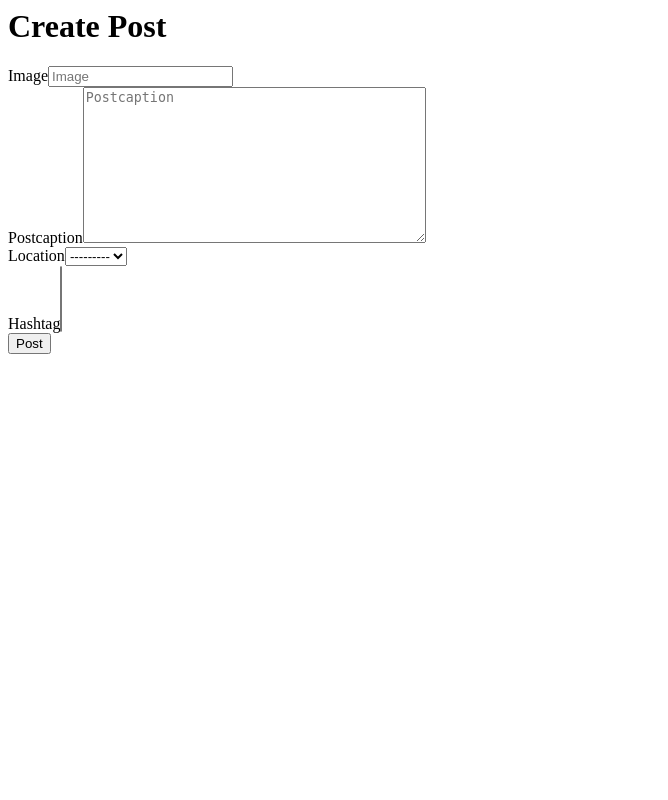
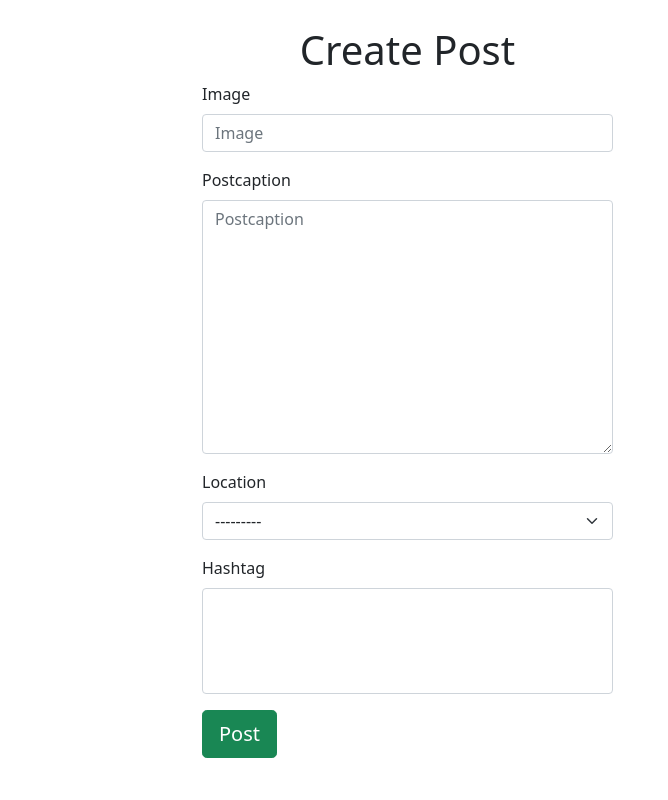
Before and after one commit to Daniel-Muruthi/instagramclone, a Django app: page /post/new/ in a window 1280 px wide. Shown: the whole page, without its empty margins (0-668 px from the left). Run offline with Django 3.2, Linux system fonts and the light colour scheme; the visitor is signed in with stand-in values (Sample User, id 1); data that the repository does not hold is empty; some libraries are stand-ins or nearby versions.

Commit message:
This will add blogpost adding abilities

```diff
--- a/cloneapp/models.py
+++ b/cloneapp/models.py
@@ -12,11 +12,15 @@ from django.contrib import auth
 class Location(models.Model):
     location=models.CharField(max_length=30)
 
+    objects = models.Manager()
+
     def __str__(self):
         return self.location
 
 class HashTag(models.Model):
     hashtag=models.CharField(max_length=30)
+
+    objects = models.Manager()
 
     def __str__(self):
         return self.hashtag
@@ -25,6 +29,8 @@ class Comment(models.Model):
     userpost = models.IntegerField
     username = models.ForeignKey(User, on_delete=models.CASCADE)
     comment = models.TextField()
+
+    objects = models.Manager()
 
     def savecomment(self):
         self.save()
@@ -38,6 +44,8 @@ class Post(models.Model):
     pub_date = models.DateTimeField(auto_now_add=True)
     likes = models.IntegerField(default=0)
     comments = models.TextField(blank=True, max_length=500)
+
+    objects = models.Manager()
 
 
     @classmethod
@@ -57,6 +65,8 @@ class UserProfile(models.Model):
     bio = models.CharField(max_length=255),
     userpic = CloudinaryField('image')
 
+    objects = models.Manager()
+
     def __str__(self):
         return self.username
 
--- a/cloneapp/templates/delete.html
+++ b/cloneapp/templates/delete.html
@@ -1,4 +1,6 @@
+{% extends 'base.html' %}
 {% block content %}
+
 <div class="container">
     <div class="vh-100 d-flex align-items-center justify-content-center">
         <form method="post">
@@ -10,9 +12,10 @@
                 </div>
                 <div>
                     <button class="btn btn-danger" type="submit">Confirm Delete</button>
-                    <a class="btn-success" href="{% url 'cloneapp:findpost' object.id%}">Cancel</a>
+                    <a class="btn mx-3 btn-success" href="{% url 'cloneapp:findpost' object.id%}">Cancel</a>
                 </div>
             </div>
         </form>
     </div>
 </div>
+{%endblock%}
--- a/cloneapp/templates/findpost.html
+++ b/cloneapp/templates/findpost.html
@@ -14,7 +14,7 @@
                         <p>Created at: {{object.pub_date}}</p>
                         <div class="card-footer">
                             <div class="d-flex my-1" style="justify-content: center;">
-                                <a href="/{{object.id}}/delete/" class="btn btn-danger ">Delete Image</a>
+                                <a href="{%url 'cloneapp:delete' post.id%}" class="btn btn-danger ">Delete Post</a>
                             </div>
                         </div>
                     </div>
--- a/cloneapp/templates/post_form.html
+++ b/cloneapp/templates/post_form.html
@@ -1,14 +1,23 @@
-
-{% load bootstrap4 %}
 
 
+{%load bootstrap5 %}
 
+{%block styles%}
+<link href="https://cdn.jsdelivr.net/npm/bootstrap@5.0.2/dist/css/bootstrap.min.css" rel="stylesheet" integrity="sha384-EVSTQN3/azprG1Anm3QDgpJLIm9Nao0Yz1ztcQTwFspd3yD65VohhpuuCOmLASjC" crossorigin="anonymous">
+{%endblock%}
   {{form.media}}
+  <div class="container">
+    <div class="row">
+      <div class="col-sm-12">
+        <div class="vh-100 d-flex flex-column align-items-center justify-content-center col-sm-7">
+          <h1>Create Post</h1>
+          <form  action="{%url 'cloneapp:newerpost'%}" method="POST" enctype="multipart/form-data">
+            {%csrf_token%}
 
-<h1>Create Post</h1>
-<form   method="POST" enctype="multipart/form-data">
-  {%csrf_token%}
-
-  {% bootstrap_form form%}
-  <input type="submit" class="btn btn-success btn-lg" value="Post">
-</form>
+            {% bootstrap_form form %}
+            <input type="submit" class="btn btn-success btn-lg" value="Post">
+          </form>
+        </div>
+      </div>
+    </div>
+  </div>
--- a/cloneapp/views.py
+++ b/cloneapp/views.py
@@ -1,3 +1,4 @@
+from django.db.models.base import Model
 from django.shortcuts import render, redirect, get_object_or_404
 from django.http import HttpResponse
 from django.contrib.auth.decorators import login_required
@@ -11,6 +12,7 @@ from django.urls import reverse, reverse_lazy
 from django.views.generic import DetailView, FormView,UpdateView, CreateView, DeleteView
 from django.views import generic
 from django.contrib.auth.mixins import LoginRequiredMixin, UserPassesTestMixin
+from cloneapp import models
 
 def landing(request):
     if request.method == "POST":
@@ -160,18 +162,35 @@ class UpdatePostView(LoginRequiredMixin, UpdateView):
 
 #     return render(request, 'index.html', {"post":posts})
 
-class DeleteImage(LoginRequiredMixin, UserPassesTestMixin,DeleteView):
-    models=Post
+# class DeleteImage(LoginRequiredMixin,  DeleteView):
+#     models=Post
+#     template_name='delete.html'
+#     success_url=reverse_lazy('cloneapp:index')
+#     success_message='Your Photo has been deleted successfully.'
+
+
+#     def get_queryset(self):
+#         qs = super(DeleteImage, self).get_queryset()
+#         return qs.filter(author=self.request.user)
+#     def test_func(self ):
+#         post=self.get_object()
+#         if self.request.user == post.author:
+#             return True
+#         return False
+
+class DeleteImage(DeleteView):
+    model = Post
     template_name='delete.html'
-    success_url=reverse_lazy('cloneapp:index')
-    success_message='Your Photo has been deleted successfully.'
+    success_url = reverse_lazy('cloneapp:index')
 
 
     def get_queryset(self):
-        qs = super(DeleteImage, self).get_queryset()
-        return qs.filter(author=self.request.user)
-    def test_func(self ):
-        post=self.get_object()
-        if self.request.user == post.author:
-            return True
-        return False
+
+        return Post.objects.all()
+
+    # def get_queryset(self):
+    #     return self.model.objects.filter(id = self.request.user.id)
+
+    # def delete(self,*args,**kwargs):
+    #     messages.success(self.request,'Post Deleted')
+    #     return super().delete(*args,**kwargs)
```
